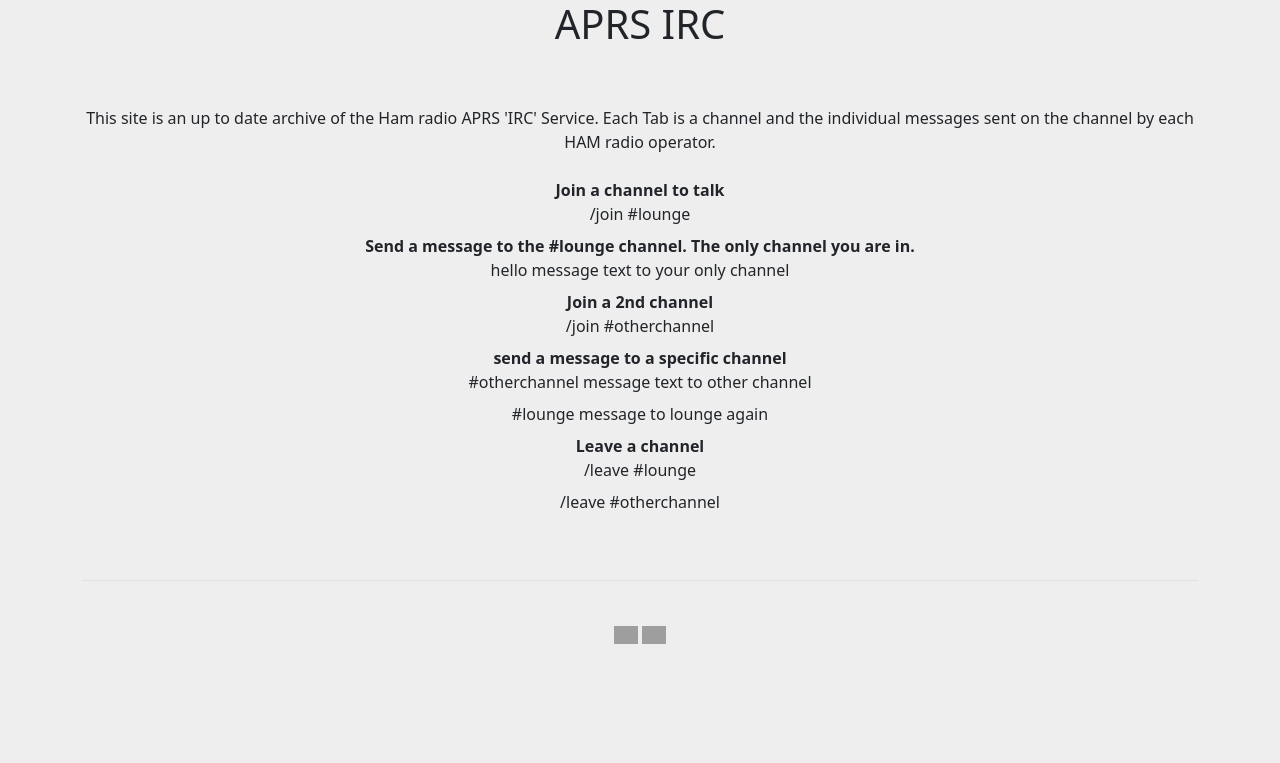
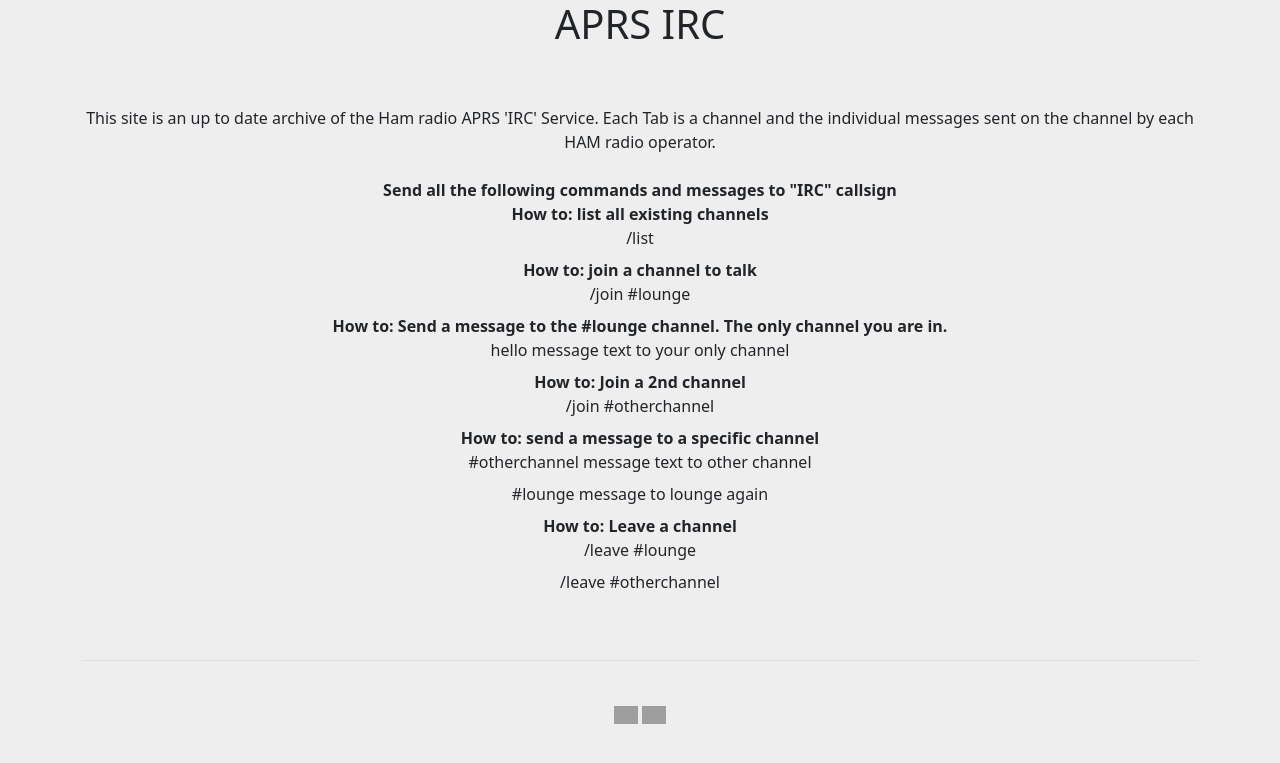
Before and after one commit to hemna/aprs-irc-website, a Python web app: template app/web/templates/index.html in a window 1280 px wide. Shown: the top 763 px of the page. Run offline with Jinja, Linux system fonts and the light colour scheme; the template is opened without the code that fills it, so the values that code supplies are empty; some libraries are stand-ins or nearby versions; grey boxes are pictures that could not be loaded.

Commit message:
Updated info text

```diff
--- a/app/web/templates/index.html
+++ b/app/web/templates/index.html
@@ -61,16 +61,19 @@
                         </span>
                         <br><br>
                         <dl>
-                            <dt>Join a channel to talk</dt>
+                            <dt>Send all the following commands and messages to "IRC" callsign</dt>
+                            <dt>How to: list all existing channels</dt>
+                            <dd>/list</dd>
+                            <dt>How to: join a channel to talk</dt>
                             <dd>/join #lounge</dd>
-                            <dt>Send a message to the #lounge channel.  The only channel you are in.</dt>
+                            <dt>How to: Send a message to the #lounge channel.  The only channel you are in.</dt>
                             <dd>hello message text to your only channel</dd>
-                            <dt>Join a 2nd channel</dt>
+                            <dt>How to: Join a 2nd channel</dt>
                             <dd>/join #otherchannel</dd>
-                            <dt>send a message to a specific channel</dt>
+                            <dt>How to: send a message to a specific channel</dt>
                             <dd>#otherchannel message text to other channel</dd>
                             <dd>#lounge message to lounge again</dd>
-                            <dt>Leave a channel</dt>
+                            <dt>How to: Leave a channel</dt>
                             <dd>/leave #lounge</dd>
                             <dd>/leave #otherchannel</dd>
                         </dl>
```
